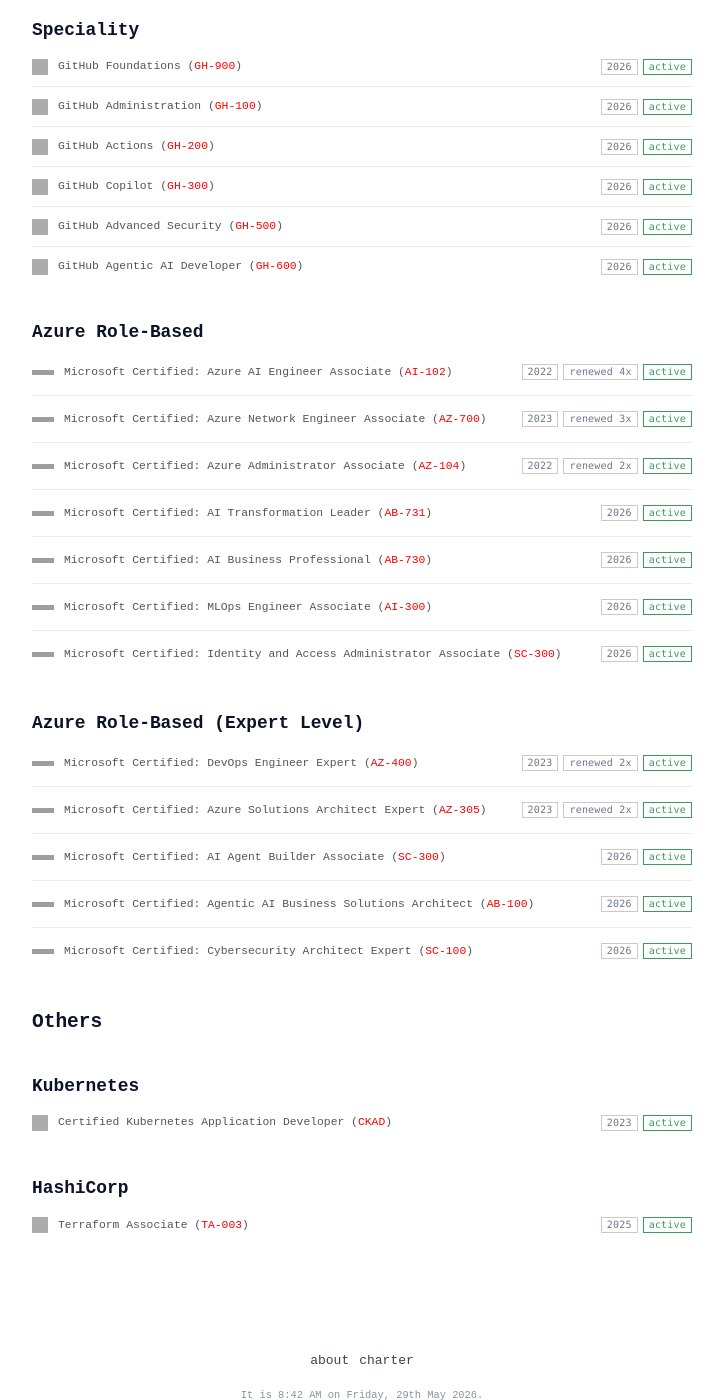
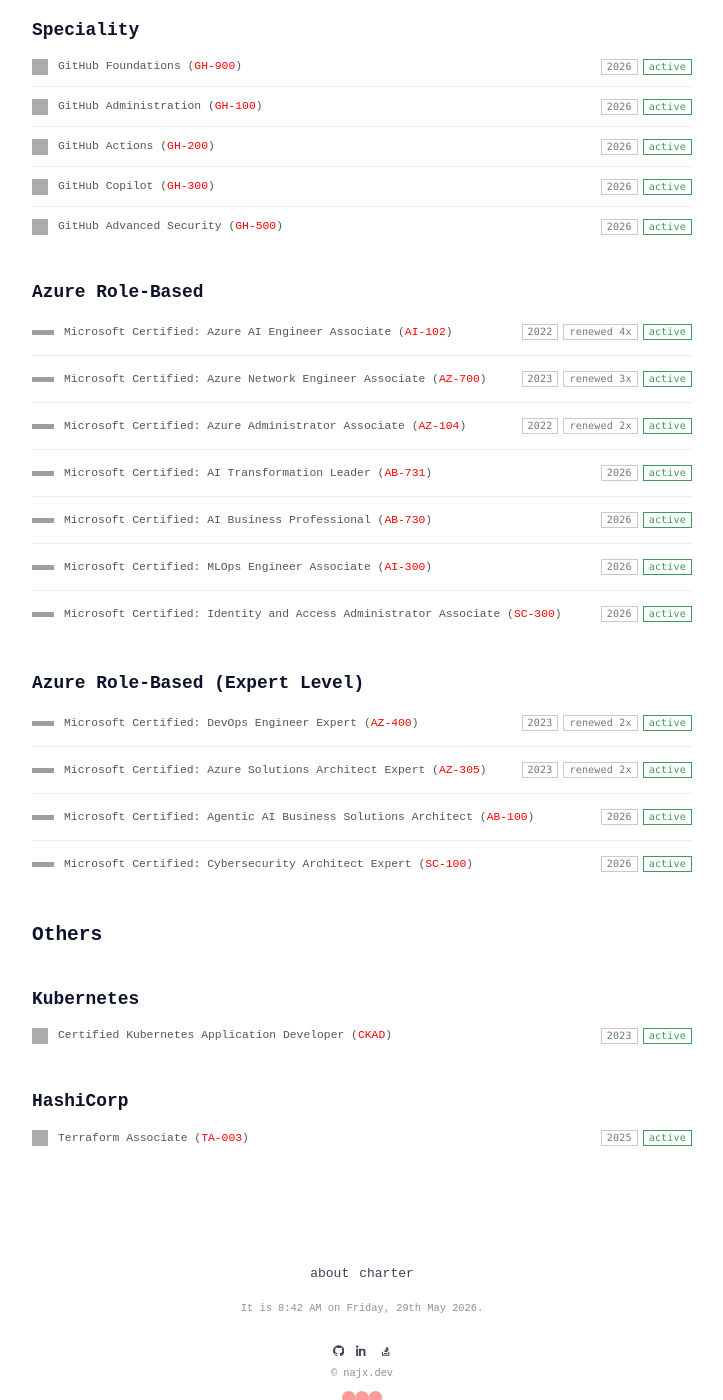
Before and after one commit to najx/najx.github.io, a Jekyll site: the page built from certs.md, in a window 1280 px wide and 1400 px high, scrolled down 572 px. Shown: the whole window, without its empty margins (278-1001 px from the left). Built offline with Jekyll 4.4.1, drawn with Linux system fonts in a browser that asks for light colours; grey boxes are pictures that could not be loaded.

Commit message:
Comment few beta certs

```diff
--- a/certs.md
+++ b/certs.md
@@ -108,7 +108,7 @@
       <span class="cert-tag cert-active">active</span>
     </div>
   </li>
-  <li class="cert-item">
+<!--   <li class="cert-item">
     <a href="https://learn.microsoft.com/en-us/credentials/certifications/github-administration" target="_blank" rel="noopener noreferrer" aria-label="GitHub Agentic AI Developer (GH-600)">
       <img src="https://cdn.simpleicons.org/github/181717" class="cert-icon cert-icon-mono" alt="GitHub" />
     </a>
@@ -117,7 +117,7 @@
       <span class="cert-tag cert-date">2026</span>
       <span class="cert-tag cert-active">active</span>
     </div>
-  </li>
+  </li> -->
 </ul>
 
 ## Azure Role-Based
@@ -176,6 +176,16 @@
       <span class="cert-tag cert-active">active</span>
     </div>
   </li>
+<!--   <li class="cert-item">
+    <a href="https://learn.microsoft.com/credentials/certifications/azure-administrator/" target="_blank" rel="noopener noreferrer" aria-label="AI Agent Builder Associate (SC-300)">
+      <img src="https://learn.microsoft.com/media/learn/certification/badges/microsoft-certified-associate-badge.svg" class="cert-icon cert-icon-badge" alt="Microsoft Certified: Associate" />
+    </a>
+    <span class="cert-name">Microsoft Certified: AI Agent Builder Associate (<a href="https://learn.microsoft.com/en-us/users/najimabdelmoula-9173/credentials/f09622b8e53a5bd0?ref=https%3A%2F%2Fwww.linkedin.com%2F" target="_blank" rel="noopener noreferrer">AB-620</a>)</span>
+    <div class="cert-tags">
+      <span class="cert-tag cert-date">2026</span>
+      <span class="cert-tag cert-active">active</span>
+    </div>
+  </li> -->
   <li class="cert-item">
     <a href="https://learn.microsoft.com/credentials/certifications/azure-administrator/" target="_blank" rel="noopener noreferrer" aria-label="Machine Learning Operations (MLOps) Engineer Associate (AI-300)">
       <img src="https://learn.microsoft.com/media/learn/certification/badges/microsoft-certified-associate-badge.svg" class="cert-icon cert-icon-badge" alt="Microsoft Certified: Associate" />
@@ -220,16 +230,6 @@
     <div class="cert-tags">
       <span class="cert-tag cert-date">2023</span>
       <span class="cert-tag cert-renewals">renewed 2x</span>
-      <span class="cert-tag cert-active">active</span>
-    </div>
-  </li>
-  <li class="cert-item">
-    <a href="https://learn.microsoft.com/credentials/certifications/azure-administrator/" target="_blank" rel="noopener noreferrer" aria-label="AI Agent Builder Associate (SC-300)">
-      <img src="https://learn.microsoft.com/media/learn/certification/badges/microsoft-certified-expert-badge.svg" class="cert-icon cert-icon-badge" alt="Microsoft Certified: Expert" />
-    </a>
-    <span class="cert-name">Microsoft Certified: AI Agent Builder Associate (<a href="https://learn.microsoft.com/en-us/users/najimabdelmoula-9173/credentials/f09622b8e53a5bd0?ref=https%3A%2F%2Fwww.linkedin.com%2F" target="_blank" rel="noopener noreferrer">SC-300</a>)</span>
-    <div class="cert-tags">
-      <span class="cert-tag cert-date">2026</span>
       <span class="cert-tag cert-active">active</span>
     </div>
   </li>
```
